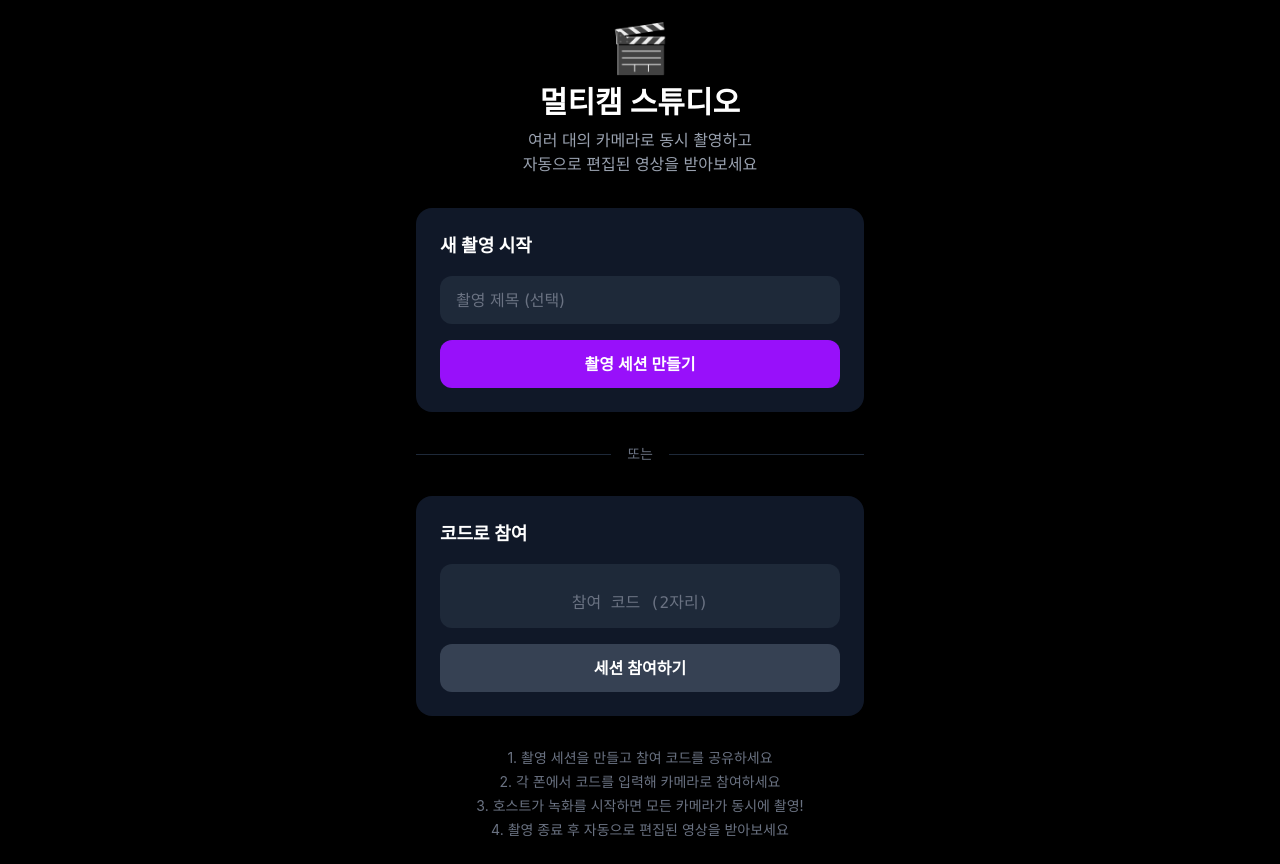
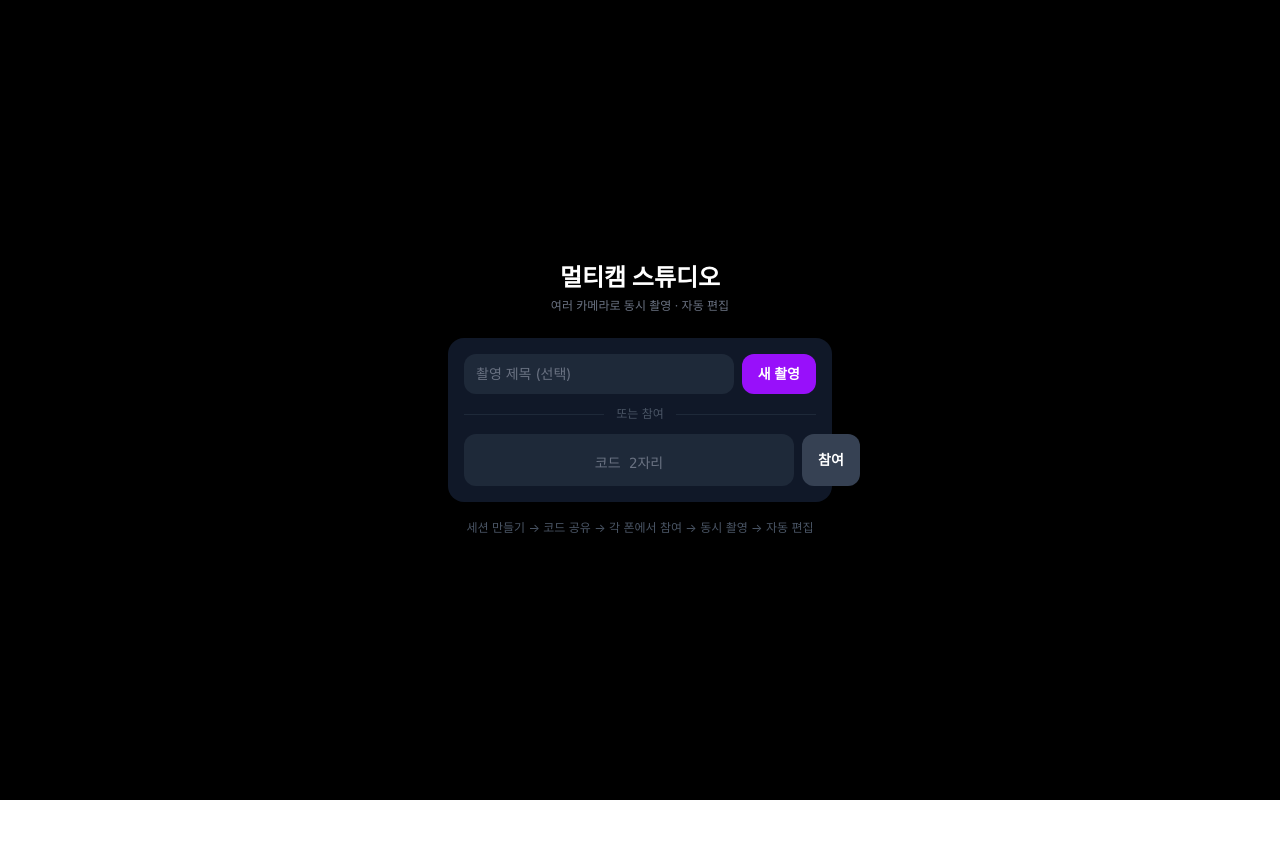
Before and after one commit to hyangkk/yhmemo, a Next.js app in the folder web-service/: page /studio in a window 1280 px wide. After the commit the page ends 800 px from the top, so only its background shows below. Built offline with nearby package versions, Linux system fonts and the light colour scheme.

Commit message:
ui: 스튜디오 메인 페이지 컴팩트 레이아웃으로 개선 (#313)
새 촬영과 참여 코드를 하나의 카드에 통합하여
스크롤 없이 한 화면에 모두 표시

https://claude.ai/code/session_011jZu51HG8hsFaTZtCXAFcQ

Co-authored-by: Claude <noreply@anthropic.com>

```diff
--- a/web-service/src/app/studio/page.tsx
+++ b/web-service/src/app/studio/page.tsx
@@ -46,76 +46,70 @@ export default function StudioPage() {
   };
 
   return (
-    <div className="min-h-screen bg-black text-white flex flex-col items-center justify-center p-6">
-      <div className="max-w-md w-full space-y-8">
-        {/* 로고/타이틀 */}
-        <div className="text-center">
-          <div className="text-5xl mb-3">🎬</div>
-          <h1 className="text-3xl font-bold">멀티캠 스튜디오</h1>
-          <p className="text-gray-400 mt-2">
-            여러 대의 카메라로 동시 촬영하고<br />
-            자동으로 편집된 영상을 받아보세요
-          </p>
+    <div className="min-h-screen bg-black text-white flex flex-col items-center justify-center p-4">
+      <div className="max-w-sm w-full space-y-4">
+        {/* 타이틀 */}
+        <div className="text-center pb-2">
+          <h1 className="text-2xl font-bold">멀티캠 스튜디오</h1>
+          <p className="text-gray-500 text-xs mt-1">여러 카메라로 동시 촬영 · 자동 편집</p>
         </div>
 
-        {/* 새 촬영 세션 */}
-        <div className="bg-gray-900 rounded-2xl p-6 space-y-4">
-          <h2 className="text-lg font-semibold">새 촬영 시작</h2>
+        {/* 새 촬영 + 참여 코드 통합 */}
+        <div className="bg-gray-900 rounded-2xl p-4 space-y-3">
+          {/* 새 촬영 */}
+          <div className="flex gap-2">
             <input
               type="text"
               placeholder="촬영 제목 (선택)"
               value={title}
               onChange={(e) => setTitle(e.target.value)}
-            className="w-full bg-gray-800 rounded-xl px-4 py-3 text-white placeholder-gray-500 outline-none focus:ring-2 focus:ring-purple-500"
+              className="flex-1 bg-gray-800 rounded-xl px-3 py-2.5 text-sm text-white placeholder-gray-500 outline-none focus:ring-2 focus:ring-purple-500"
             />
             <button
               onClick={createSession}
               disabled={loading}
-            className="w-full bg-purple-600 hover:bg-purple-500 disabled:bg-gray-700 text-white font-semibold py-3 rounded-xl transition"
+              className="bg-purple-600 hover:bg-purple-500 disabled:bg-gray-700 px-4 py-2.5 rounded-xl text-sm font-semibold transition whitespace-nowrap"
             >
-            {loading ? '생성 중...' : '촬영 세션 만들기'}
+              {loading ? '...' : '새 촬영'}
             </button>
           </div>
 
           {/* 구분선 */}
-        <div className="flex items-center gap-4">
+          <div className="flex items-center gap-3">
             <div className="flex-1 h-px bg-gray-800" />
-          <span className="text-gray-500 text-sm">또는</span>
+            <span className="text-gray-600 text-xs">또는 참여</span>
             <div className="flex-1 h-px bg-gray-800" />
           </div>
 
           {/* 코드로 참여 */}
-        <div className="bg-gray-900 rounded-2xl p-6 space-y-4">
-          <h2 className="text-lg font-semibold">코드로 참여</h2>
+          <div className="flex gap-2">
             <input
               type="text"
               inputMode="numeric"
               pattern="[0-9]*"
-            placeholder="참여 코드 (2자리)"
+              placeholder="코드 2자리"
               value={joinCode}
               onChange={(e) => setJoinCode(e.target.value.replace(/\D/g, '').slice(0, 2))}
               maxLength={2}
-            className="w-full bg-gray-800 rounded-xl px-4 py-3 text-white text-center text-4xl tracking-[0.5em] font-mono placeholder-gray-500 placeholder:text-base placeholder:tracking-normal outline-none focus:ring-2 focus:ring-blue-500"
+              className="flex-1 bg-gray-800 rounded-xl px-3 py-2.5 text-white text-center text-2xl tracking-[0.3em] font-mono placeholder-gray-500 placeholder:text-sm placeholder:tracking-normal outline-none focus:ring-2 focus:ring-blue-500"
             />
             <button
               onClick={joinSession}
               disabled={loading || joinCode.length < 2}
-            className="w-full bg-blue-600 hover:bg-blue-500 disabled:bg-gray-700 text-white font-semibold py-3 rounded-xl transition"
+              className="bg-blue-600 hover:bg-blue-500 disabled:bg-gray-700 px-4 py-2.5 rounded-xl text-sm font-semibold transition whitespace-nowrap"
             >
-            {loading ? '참여 중...' : '세션 참여하기'}
+              {loading ? '...' : '참여'}
             </button>
+          </div>
         </div>
 
         {error && (
           <p className="text-red-400 text-center text-sm">{error}</p>
         )}
 
-        {/* 사용법 */}
-        <div className="text-center text-gray-500 text-sm space-y-1">
-          <p>1. 촬영 세션을 만들고 참여 코드를 공유하세요</p>
-          <p>2. 각 폰에서 코드를 입력해 카메라로 참여하세요</p>
-          <p>3. 호스트가 녹화를 시작하면 모든 카메라가 동시에 촬영!</p>
-          <p>4. 촬영 종료 후 자동으로 편집된 영상을 받아보세요</p>
+        {/* 사용법 - 컴팩트 */}
+        <div className="text-gray-600 text-xs text-center leading-relaxed">
+          세션 만들기 → 코드 공유 → 각 폰에서 참여 → 동시 촬영 → 자동 편집
         </div>
       </div>
     </div>
```
Lines whose indentation alone changed are shown as unchanged.
